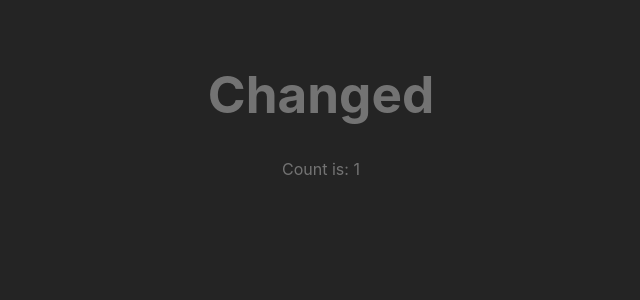
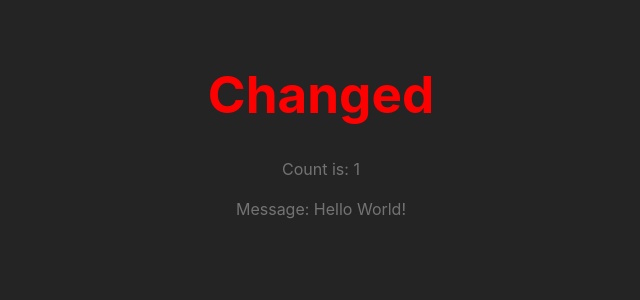
Before and after one commit to leblancr/vue-tutorial, a Vue app: page / in a window 1280 px wide. Shown: the top 300 px of the page, without its empty margins (319-959 px from the left). Built offline with nearby package versions, Linux system fonts and the light colour scheme.

Commit message:
finished 3 Attribute Bindings

```diff
--- a/src/components/HelloWorld.vue
+++ b/src/components/HelloWorld.vue
@@ -1,19 +1,30 @@
-<script setup>
-import { reactive, ref } from 'vue'
+<script setup lang="ts">
+import { reactive, ref, defineProps } from 'vue'
 
+// Define the props interface
+interface Props {
+  msg: string
+}
+
+const props = defineProps<Props>()  // Use defineProps with the Props type
 const counter = reactive({ count: 0 })
 const message = ref('Hello World!')  // initial value
 console.log(counter.count) // "Hello World!"
 console.log(message.value) // 0
 counter.count = 1
 message.value = 'Changed'
+const titleClass = ref('title')
+
 </script>
 
 <template>
-  <h1>{{ message }}</h1>
+  <h1 :class="titleClass">{{ message }}</h1>
   <p>Count is: {{ counter.count }}</p>
+  <span>Message: {{ props.msg }}</span>
 </template>
 
 <style scoped>
-
+.title {
+  color: red;
+}
 </style>
```
